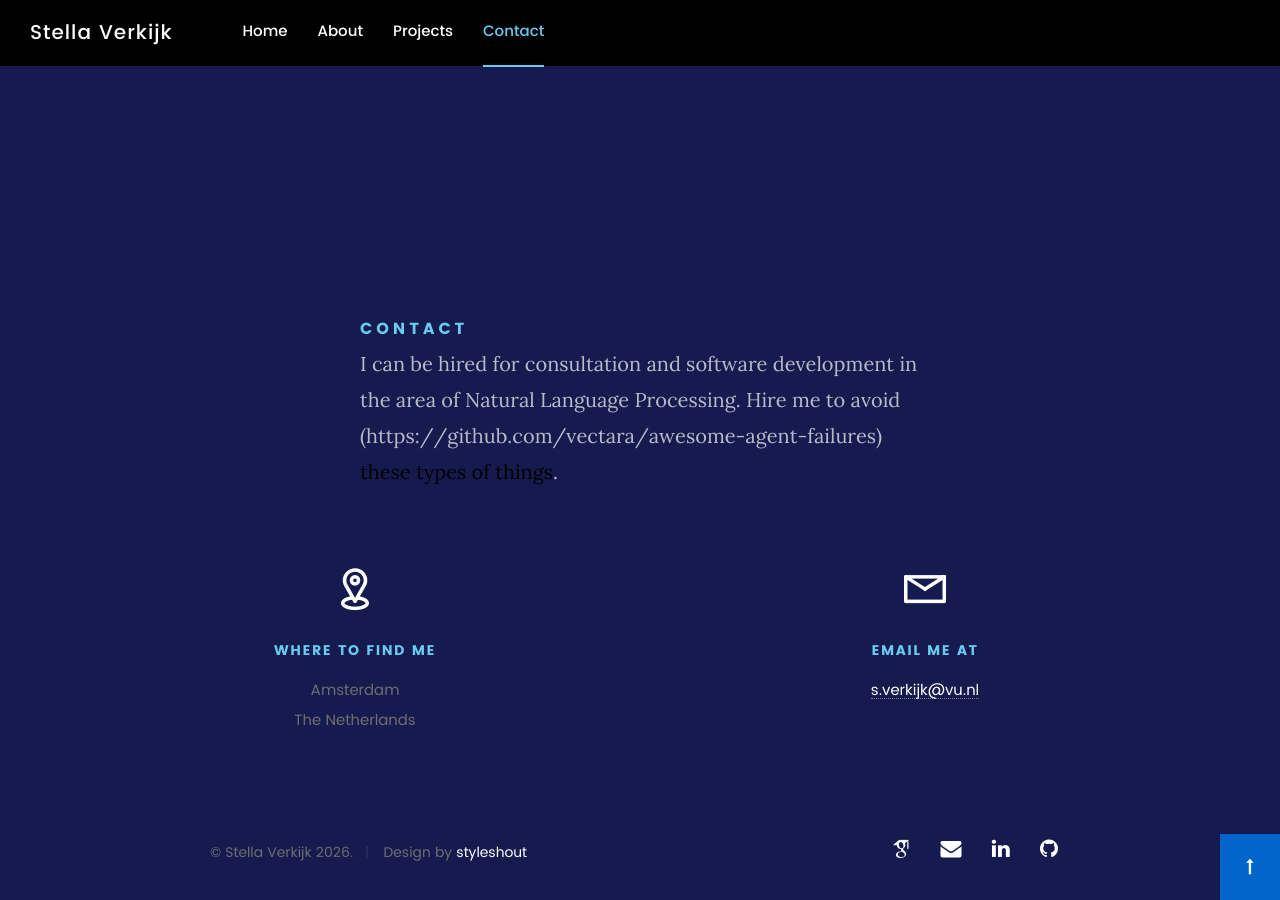
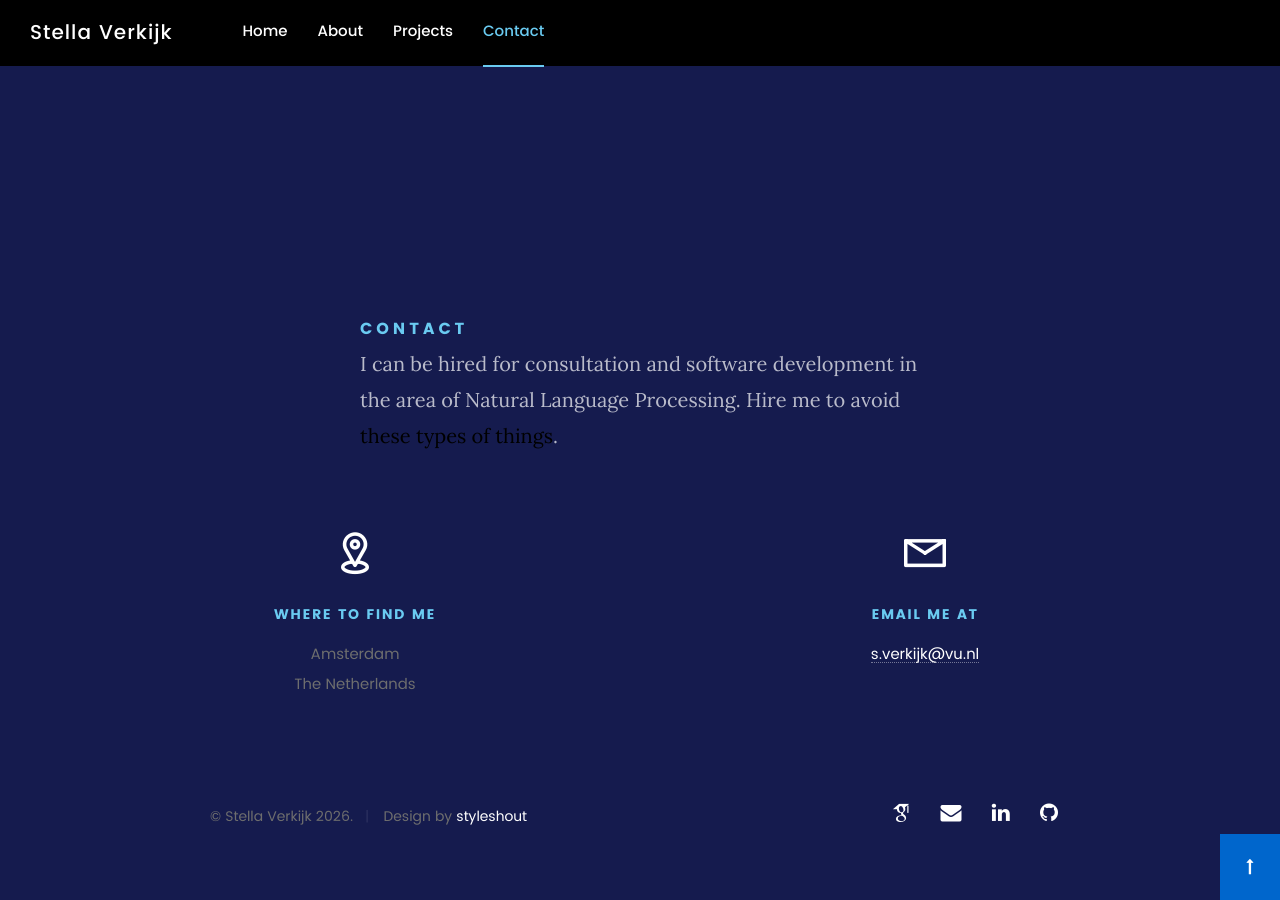
Before and after one commit to StellaVerkijk/StellaVerkijk.github.io, a Jekyll site: the page built from index.html, in a window 1280 px wide and 900 px high, scrolled down 2537 px. Built offline with Jekyll 4.4.1, drawn with Linux system fonts in a browser that asks for light colours; some web fonts are replaced; some of the changed lines change nothing that is shown.

Commit message:
Update sections.yml

```diff
--- a/_data/sections.yml
+++ b/_data/sections.yml
@@ -71,4 +71,4 @@
   text_width: 60rem
   align:      left
   lead: >-
-    I can be hired for consultation and software development in the area of Natural Language Processing. Hire me to avoid (https://github.com/vectara/awesome-agent-failures) <a href="https://github.com/vectara/awesome-agent-failures">these types of things</a>.
+    I can be hired for consultation and software development in the area of Natural Language Processing. Hire me to avoid <a href="https://github.com/vectara/awesome-agent-failures">these types of things</a>.
```
